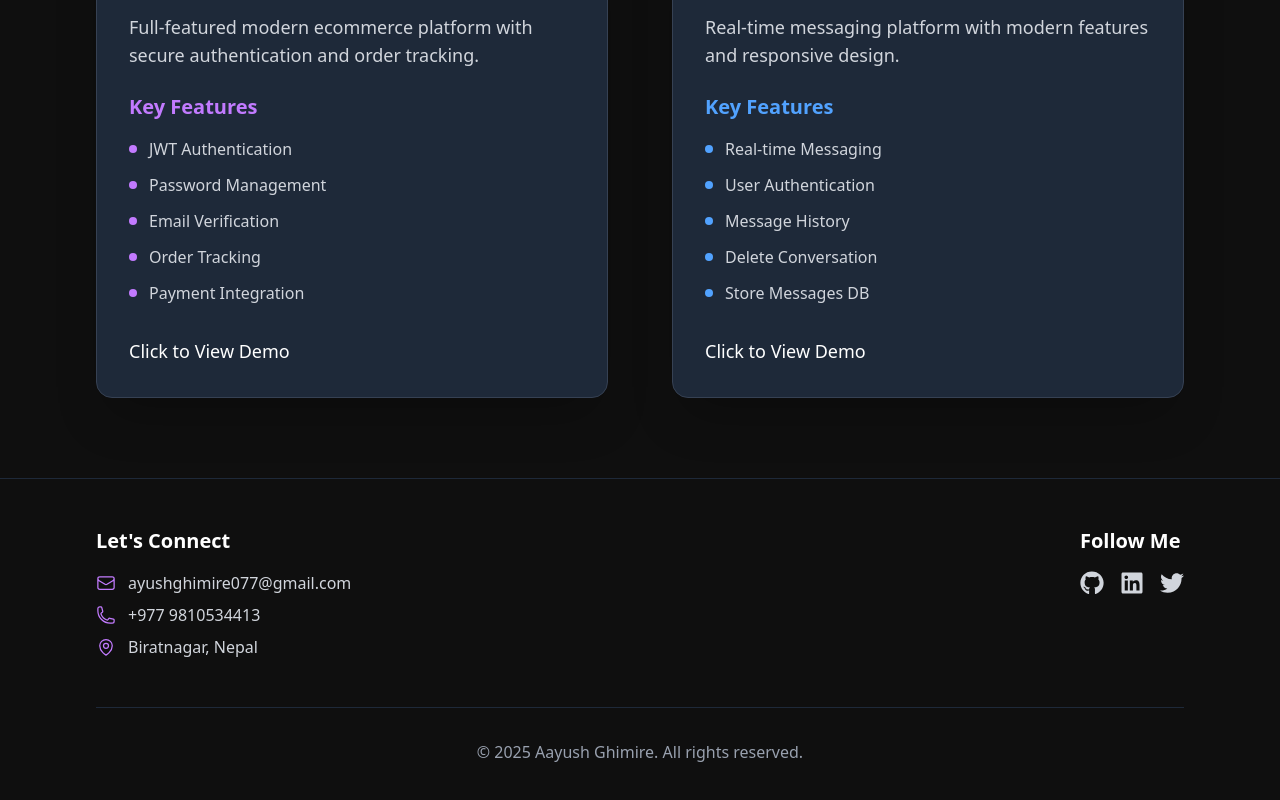
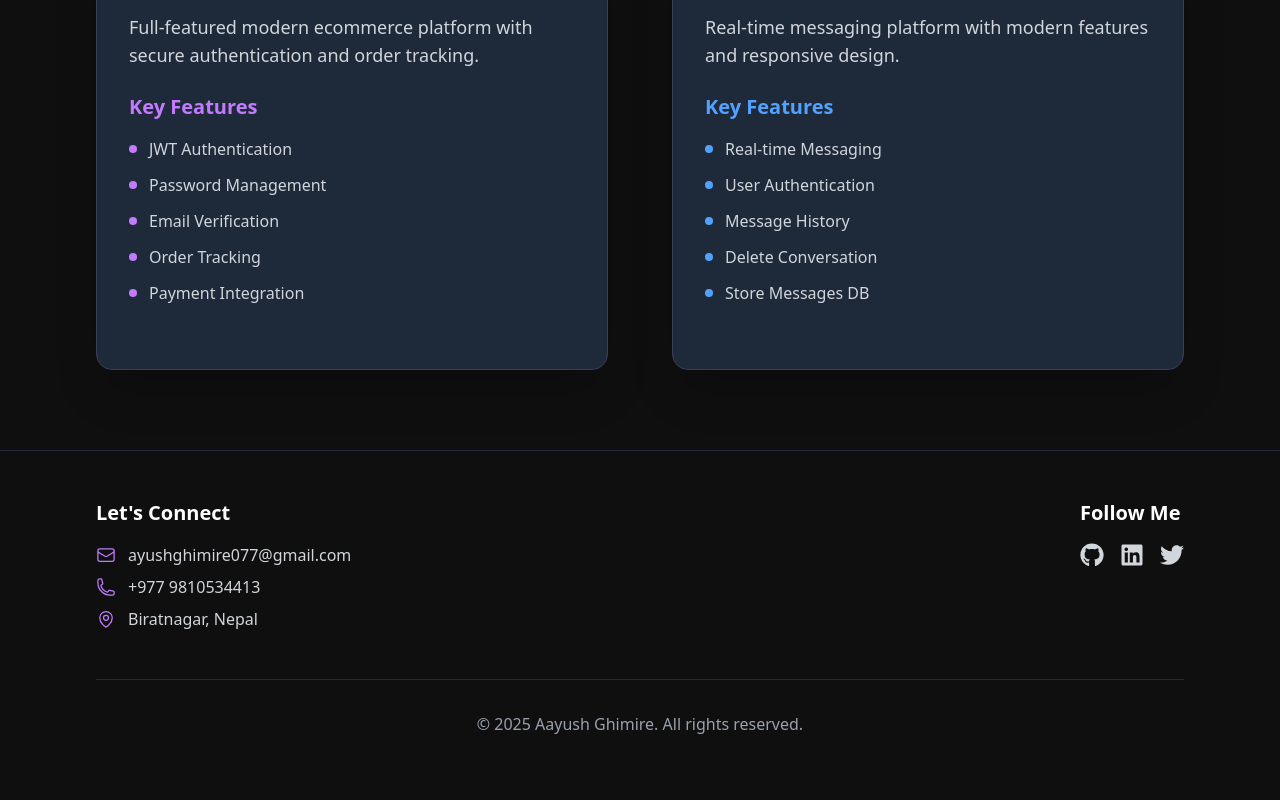
Before and after one commit to AyushGhimire077/Portfolio, a React (Vite) app in the folder client/: page / in a window 1280 px wide. Shown: the part 2419-3219 px from the top of the page. Built offline with nearby package versions, Linux system fonts and the light colour scheme.

Commit message:
Video remove tempo

```diff
--- a/client/src/components/Project.jsx
+++ b/client/src/components/Project.jsx
@@ -1,7 +1,4 @@
 import { useEffect } from "react";
-
-import ecommerce from '../assets/ecommerce.mp4';
-import livechat from '../assets/liveChat.mp4';
 
 import AOS from "aos";
 import "aos/dist/aos.css"; // import AOS styles
@@ -11,11 +8,6 @@ const Project = () => {
   useEffect(() => {
     AOS.init();
   }, []);
-
-  // Open video in a new tab
-  const openVideo = (videoSrc) => {
-    window.open(videoSrc, "_blank"); // This will open the video in a new tab
-  };
 
   return (
     <section className="py-20 px-6 lg:px-24 text-white">
@@ -60,15 +52,6 @@ const Project = () => {
               ))}
             </ul>
           </div>
-
-          <div
-            className="cursor-pointer text-white text-lg font-medium hover:text-gray-400 transition-colors hover:underline"
-            onClick={() => openVideo(ecommerce)} // Opens video in new tab
-            data-aos="zoom-in"
-            data-aos-duration="1200"
-          >
-            Click to View Demo
-          </div>
         </div>
 
         {/* Live Chat Project */}
@@ -108,16 +91,6 @@ const Project = () => {
               ))}
             </ul>
           </div>
-
-          <div
-            className="cursor-pointer text-white text-lg font-medium hover:text-gray-400 transition-colors hover:underline"
-            onClick={() => openVideo(livechat)} // Opens video in new tab
-            data-aos="zoom-in"
-            data-aos-duration="1200"
-            data-aos-delay="400"
-          >
-            Click to View Demo
-          </div>
         </div>
       </div>
     </section>
```
